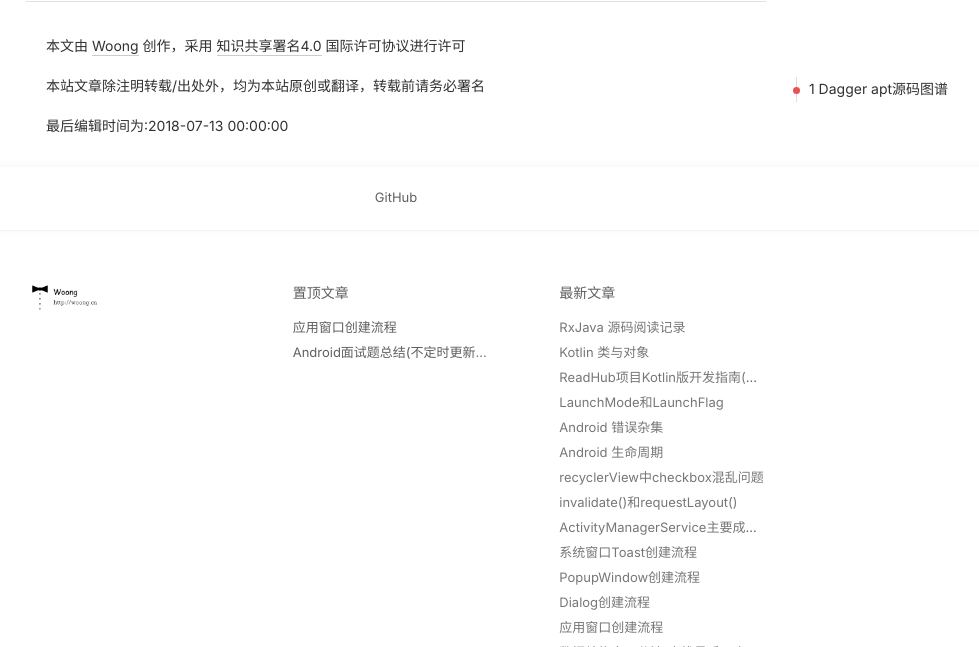
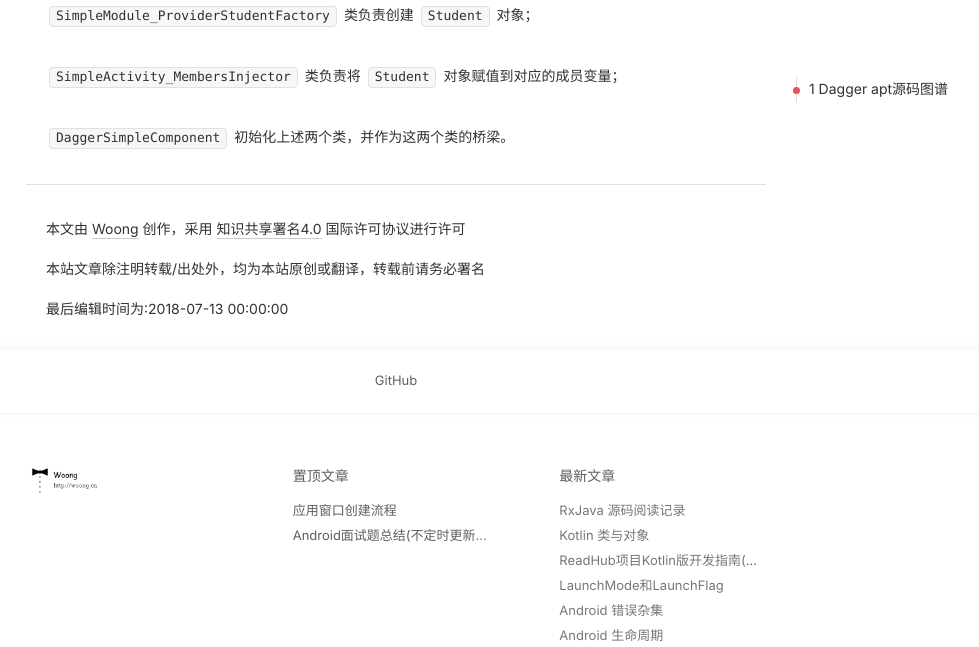
Before and after one commit to j1406493495/j1406493495.github.io, a Jekyll site: the page built from _posts/android/2018-07-13-dagger-android.md, in a window 1280 px wide and 900 px high, scrolled down 444 px, cut to the strip 253-900 px from the top of the window. Shown: the whole strip, without its empty margins (244-1223 px from the left). Built offline with Jekyll 4.4.1, drawn with Linux system fonts in a browser that asks for light colours; nearby versions of some CDN libraries; comment, search, counter and statistics services are not loaded.

Commit message:
[Bug XXXX] dagger 补充 Cause: None Solution: None Fixed Version: None Branch: None

```diff
--- a/_posts/android/2018-07-13-dagger-android.md
+++ b/_posts/android/2018-07-13-dagger-android.md
@@ -15,3 +15,9 @@ tags:
 ## Dagger apt源码图谱
 
 ![dagger](https://ws4.sinaimg.cn/large/006tNc79gy1ft8261dya2j314m0vk78j.jpg)
+
+`SimpleModule_ProviderStudentFactory` 类负责创建 `Student` 对象；
+
+`SimpleActivity_MembersInjector` 类负责将 `Student` 对象赋值到对应的成员变量；
+
+`DaggerSimpleComponent` 初始化上述两个类，并作为这两个类的桥梁。
```
